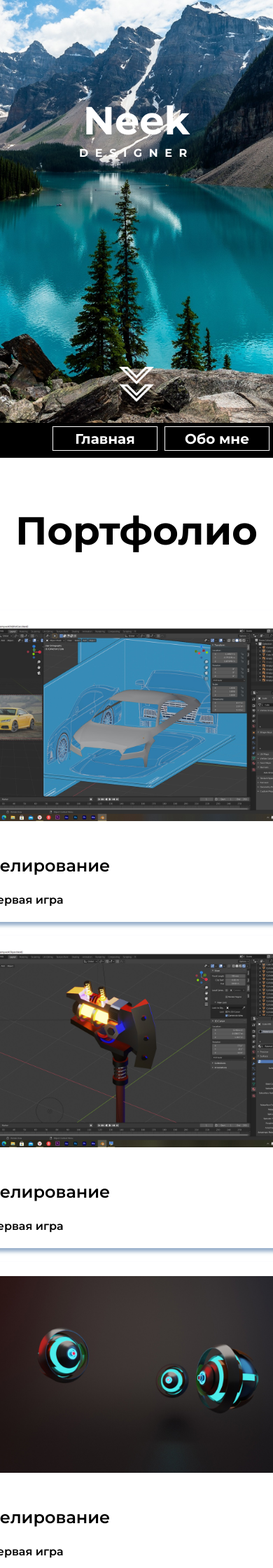
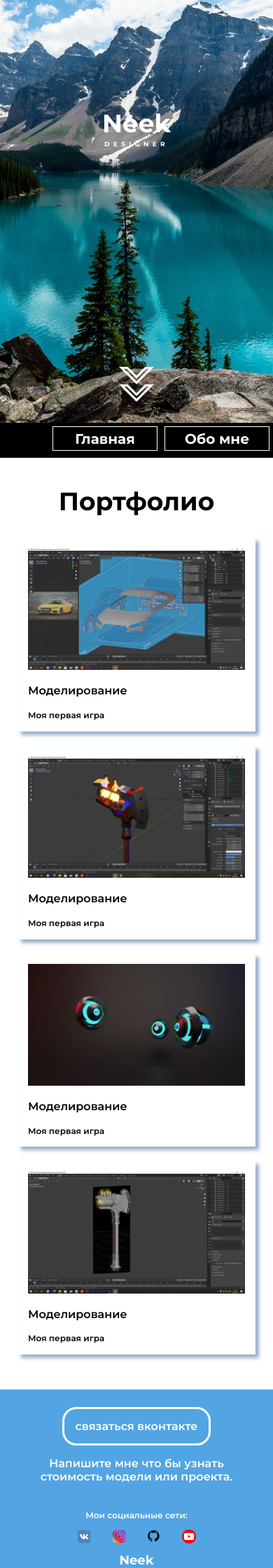
Before and after one commit to Neekos/NewDjango, a Django app: page / in a window 390 px wide; the page is wider, and only the part inside the window is pictured. Shown: the part 240-2480 px from the top of that part at 70% size. Run offline with Django 3.2, Linux system fonts and the light colour scheme.

Commit message:
Адаптив
делал адаптив под мобилку

```diff
--- a/myspace/mysite/blog/static/blog/css/style.css
+++ b/myspace/mysite/blog/static/blog/css/style.css
@@ -13,7 +13,13 @@ body{
 	max-width: 1200px;
 	margin-left: auto;
 	margin-right: auto;
+	padding-left: 15px;
+	padding-right: 15px;
 	/*background-color: orange;*/
+}
+
+img{
+	max-width: 100%;
 }
 
 .none{
@@ -113,10 +119,10 @@ body{
 	box-shadow: 5px 5px 5px rgb(126,155,189, 0.8);
 }
 
-.card-img{
+/*.card-img{
 	margin-bottom: 20px;
 	max-width:500px;
-}
+}*/
 .card-title{
 	font-weight: 600;
 	font-size: 24px;
@@ -182,7 +188,7 @@ body{
 
 
 .iko{
-	width: 50px;
+	width: 40px;
 }
 
 .social p{
@@ -213,3 +219,82 @@ body{
 	text-decoration: none;
 	color: white;
 }
+
+
+/*adapti*/
+
+@media(max-width: 1152px){
+
+	.card{
+		max-width:calc(49% - 15px);
+	}
+}
+
+@media(max-width: 760px){
+	.header-title{
+		font-size: 36px;
+	}
+
+	.header-subtitle{
+		font-size: 9px;
+	}
+	.portfolio{
+		padding-top: 40px;
+		padding-bottom: 40px;
+	}
+	.portfolio-card-wraper{
+		justify-content: center;
+	}
+	.card{
+		max-width: 100%;
+		padding:15px;
+	}
+	.section-header{
+		font-size: 36px;
+		margin-bottom: 20px;
+	}
+
+	.footer-row{
+		justify-content: center;
+
+	}
+	.card-title{
+		font-size: 16px;
+	}
+	.card p{
+		font-size: 12px;
+	}
+	.social p{
+		font-size: 12px;
+	}
+	.iko{
+		width: 20px;
+	}
+
+	.footer{
+	padding-top: 25px;
+	padding-bottom: 30px;
+
+	}
+	.footer-copy-name{
+
+		font-size: 18px;
+		margin-bottom: 10px;
+
+	}
+		.footer-copy p{
+		font-size: 12px;
+		margin-bottom: 10px;
+	}
+	.footer-row{
+	flex-direction: column-reverse;
+	justify-content: space-around;
+	align-items: center;
+	text-align: center;
+	}
+
+	.col{
+		max-width: 100%;
+		margin-bottom: 10px;
+	}
+}
```
